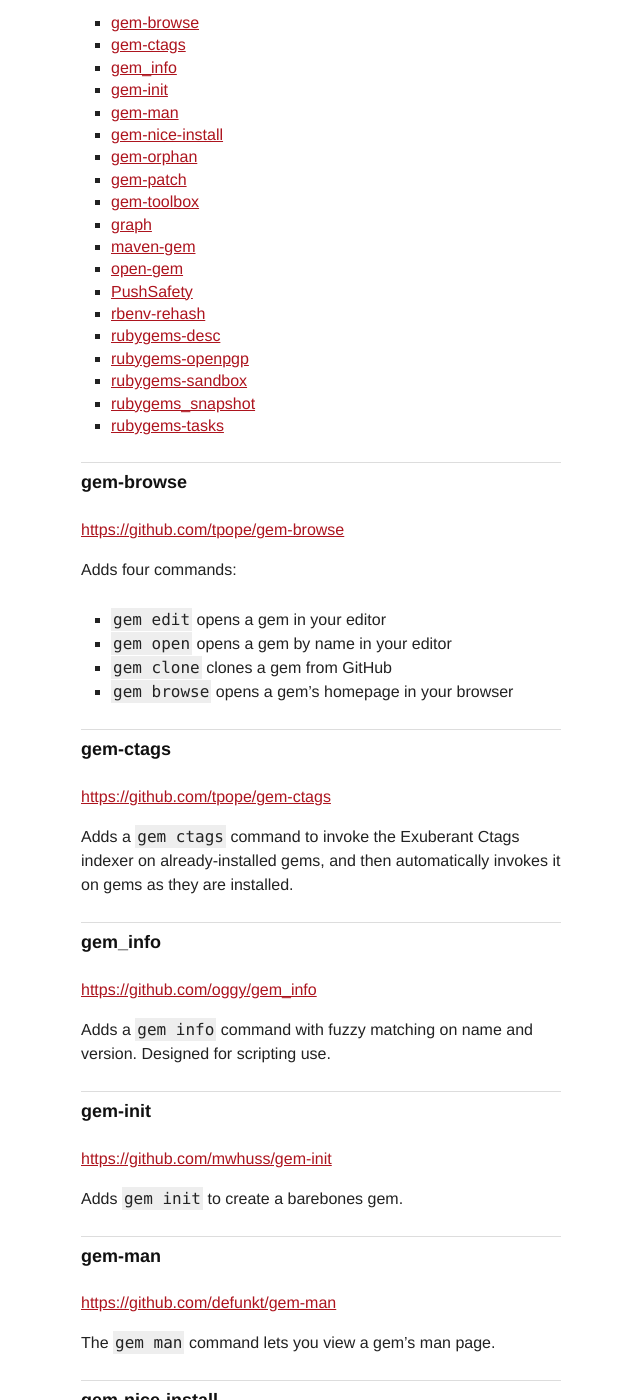
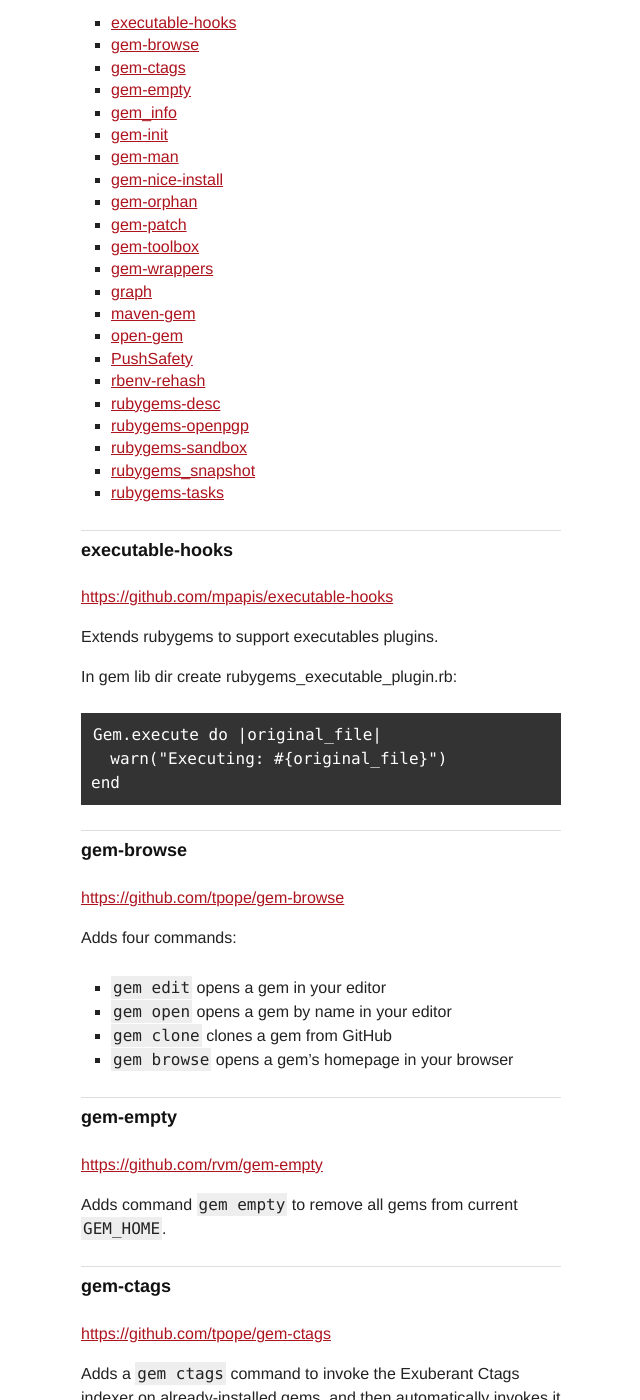
Before and after one commit to radar/guides, a Jekyll site: the page built from plugins.md, in a window 1280 px wide and 1400 px high, scrolled down 462 px. Shown: the whole window, without its empty margins (319-959 px from the left). Built offline with Jekyll 4.4.1, drawn with Linux system fonts in a browser that asks for light colours; some of the changed text lies outside the part shown.

Commit message:
add plugins executable-hooks, gem-empty, gem-wrappers

```diff
--- a/plugins.md
+++ b/plugins.md
@@ -9,8 +9,10 @@ As of RubyGems 1.3.2, RubyGems will load plugins installed in gems or $LOAD\_PAT
 
 The following list of RubyGems plugins is probably not exhaustive. If you know of plugins that we missed, feel free to update this page.
 
+* [executable-hooks](#executablehooks)
 * [gem-browse](#gembrowse)
 * [gem-ctags](#gemctags)
+* [gem-empty](#gemempty)
 * [gem_info](#geminfo)
 * [gem-init](#geminit)
 * [gem-man](#gemman)
@@ -18,6 +20,7 @@ The following list of RubyGems plugins is probably not exhaustive. If you know o
 * [gem-orphan](#gemorphan)
 * [gem-patch](#gempatch)
 * [gem-toolbox](#gemtoolbox)
+* [gem-wrappers](#gemwrappers)
 * [graph](#graph)
 * [maven-gem](#mavengem)
 * [open-gem](#opengem)
@@ -28,6 +31,19 @@ The following list of RubyGems plugins is probably not exhaustive. If you know o
 * [rubygems-sandbox](#rubygemssandbox)
 * [rubygems_snapshot](#rubygemssnapshot)
 * [rubygems-tasks](#rubygemstasks)
+
+<a id="executablehooks"> </a>
+## executable-hooks
+[https://github.com/mpapis/executable-hooks](https://github.com/mpapis/executable-hooks)
+
+Extends rubygems to support executables plugins.
+
+In gem lib dir create rubygems_executable_plugin.rb:
+
+    Gem.execute do |original_file|
+      warn("Executing: #{original_file}")
+    end
+
 
 <a id="gembrowse"> </a>
 ## gem-browse
@@ -40,6 +56,13 @@ Adds four commands:
 - `gem open` opens a  gem  by name in your editor
 - `gem clone` clones a gem from GitHub
 - `gem browse` opens a gem's homepage in your browser
+
+<a id="gemempty"> </a>
+## gem-empty
+
+[https://github.com/rvm/gem-empty](https://github.com/rvm/gem-empty)
+
+Adds command `gem empty` to remove all gems from current `GEM_HOME`.
 
 <a id="gemctags"> </a>
 ## gem-ctags
@@ -106,6 +129,19 @@ Adds six commands:
 - `gem history` - locates and display's a gem's changelog
 - `gem doc` - Browse a gem's documentation in your default browser
 - `gem visit` - Open a gem's homepage in your default browser
+
+<a id="gemwrappers"> </a>
+## gem-wrappers
+
+[https://github.com/rvm/gem-wrappers](https://github.com/rvm/gem-wrappers)
+
+Create gem wrappers for easy use of gems in cron and other system locations.
+By default wrappers are installed when a gem is installed.
+
+Adds this commands:
+
+- `gem wrappers regenerate` - force rebuilding wrappers for all gem executables
+- `gem wrappers` - show current configuration
 
 <a id="graph"> </a>
 ## graph
```
